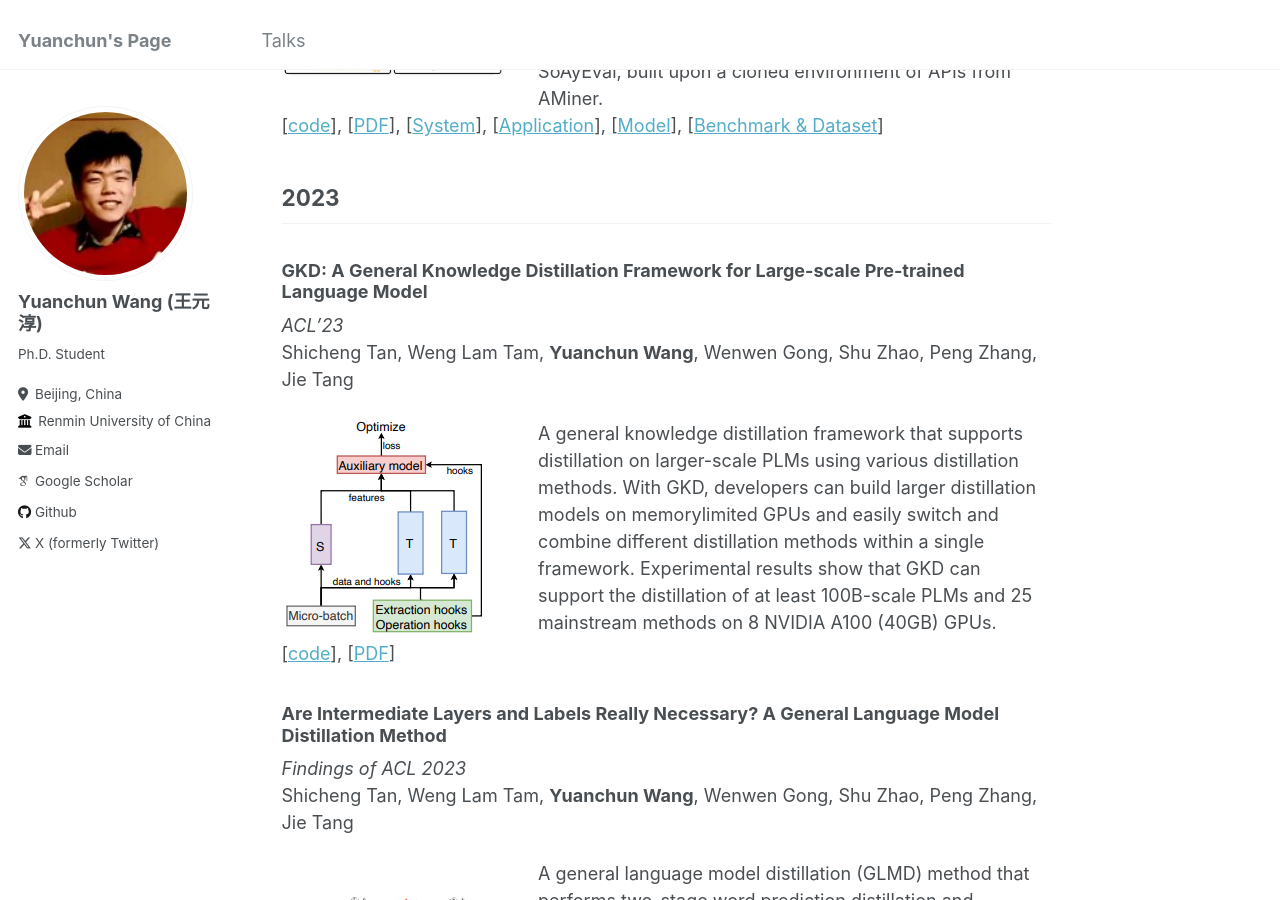
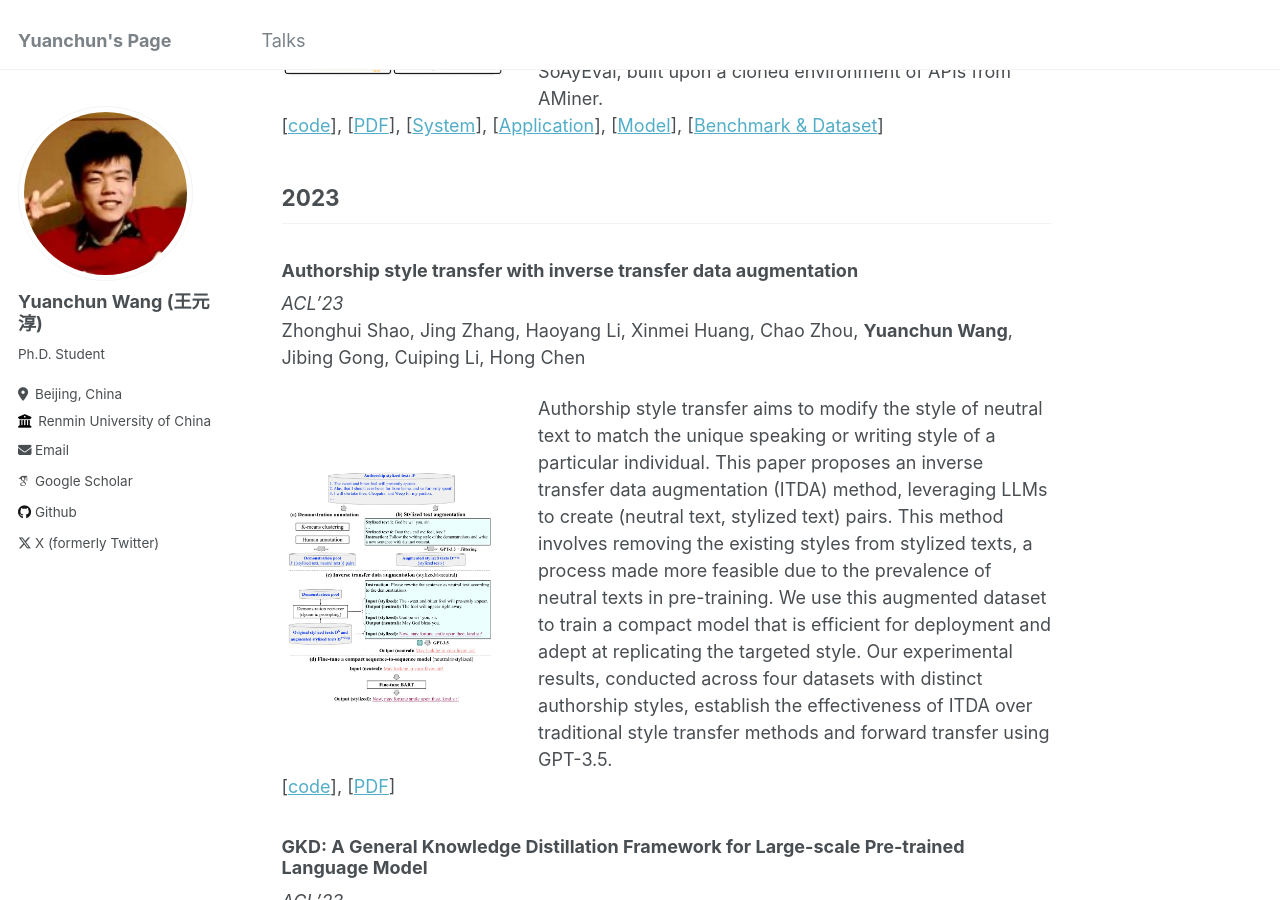
Before and after one commit to WangYC-99/WangYC-99.github.io, a Jekyll site: the page built from _pages/about.md, in a window 1280 px wide and 900 px high, scrolled down 2614 px. Built offline with Jekyll 4.4.1, drawn with Linux system fonts in a browser that asks for light colours; some web fonts are replaced.

Commit message:
add style-transfer

```diff
--- a/_pages/about.md
+++ b/_pages/about.md
@@ -81,6 +81,26 @@ Drop me an email if you are interested.
 
 ## 2023
 
+### Authorship style transfer with inverse transfer data augmentation
+*ACL'23*
+<br> Zhonghui Shao, Jing Zhang, Haoyang Li, Xinmei Huang, Chao Zhou, **Yuanchun Wang**, Jibing Gong, Cuiping Li, Hong Chen
+<div style="display: flex; align-items: center;">
+    <div style="flex: 1;">
+        <img src="https://wangyc-99.github.io/images/pubs/style-transfer.jpg" alt="style-transfer.jpg">
+    </div>
+    <div style="flex: 2;">
+        Authorship style transfer aims to modify the style of neutral text to match the unique speaking or writing style
+        of a particular individual. This paper proposes an inverse transfer data augmentation
+        (ITDA) method, leveraging LLMs to create (neutral text, stylized text) pairs. This method involves removing
+        the existing styles from stylized texts, a process made more feasible due to the prevalence of neutral texts in
+        pre-training. We use this augmented dataset to train a compact model that is efficient for deployment and
+        adept at replicating the targeted style. Our experimental results, conducted across four datasets with distinct
+        authorship styles, establish the effectiveness of ITDA over traditional style transfer methods and forward
+        transfer using GPT-3.5.
+    </div>
+</div>
+[[code](https://github.com/Vicky-Shao/ITDA)], [[PDF](https://www.sciencedirect.com/science/article/pii/S2666651024000135)]
+
 ### GKD: A General Knowledge Distillation Framework for Large-scale Pre-trained Language Model
 *ACL'23*
 <br> Shicheng Tan, Weng Lam Tam, **Yuanchun Wang**, Wenwen Gong, Shu Zhao, Peng Zhang, Jie Tang
```
Also changed, not shown: images/pubs/style-transfer.jpg (added).
